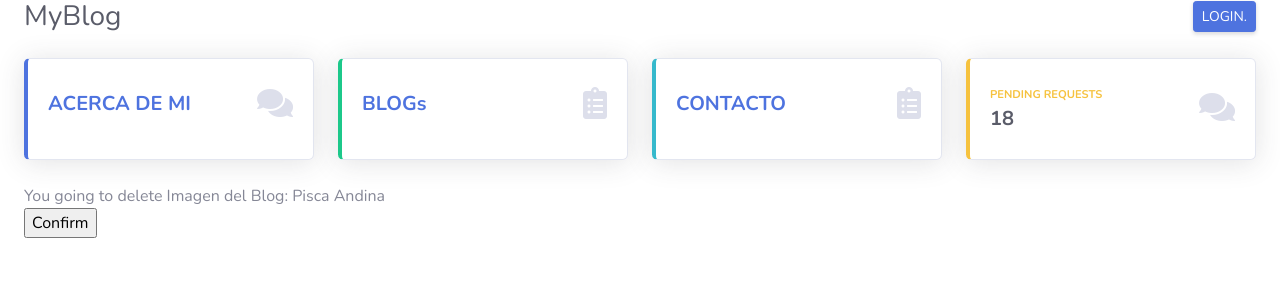
After one commit to agimenox/Proyecto_Final_GimenoAndres, a Django app: page /delete-blog/2/ in a window 1280 px wide. The commit adds this page. Shown: the top 300 px of the page. Run offline with Django 4.2, Linux system fonts and the light colour scheme; data comes from the database, SQL or seed files in the repository; both versions use the stored data as it was after the commit; some libraries are stand-ins or nearby versions.

Commit message:
added delete for blogs with classbasedviews

```diff
--- /dev/null
+++ b/Blog_Project/blog_app/templates/confirm_blog_elimination.html
@@ -0,0 +1,11 @@
+{% extends "home.html" %}
+
+{% block content %}
+<span>You going to delete {{object}}</span>
+
+<form method="post">
+  {% csrf_token %}
+  {{ form.as_p }}
+  <input type="submit" value="Confirm" />
+</form>
+{% endblock content %}
--- a/Blog_Project/blog_app/templates/list_blogs.html
+++ b/Blog_Project/blog_app/templates/list_blogs.html
@@ -12,6 +12,7 @@
 
   <img src="{{ blog.image.url }}" width="200" height="200">
   <a href="{% url 'edit_blog' blog.id %}">Edit</a>
+  <a href="{% url 'delete_blog' blog.id %}">Delete</a>
 </tr>
 {% endfor %}
 {% endblock content %}
--- a/Blog_Project/blog_app/urls.py
+++ b/Blog_Project/blog_app/urls.py
@@ -1,6 +1,6 @@
 from django.urls import path
 from blog_app.views import *
-from .views import BlogCreateView, BlogListView, BlogUpdateView
+from .views import BlogCreateView, BlogListView, BlogUpdateView, BlogDeleteView
 
 
 urlpatterns = [
@@ -8,5 +8,6 @@ urlpatterns = [
     path('create-blog/', BlogCreateView.as_view(), name="create_blog"),
     path('list-blogs/', BlogListView.as_view(), name="list_blogs"),
     path('update-blog/<int:pk>/', BlogUpdateView.as_view(), name="edit_blog"),
+    path('delete-blog/<int:pk>/', BlogDeleteView.as_view(), name="delete_blog"),
 
 ]
--- a/Blog_Project/blog_app/views.py
+++ b/Blog_Project/blog_app/views.py
@@ -29,3 +29,8 @@ class BlogUpdateView(UpdateView):
     fields = ['title', 'subtitle','body','author','date','image','category']
     success_url = reverse_lazy('list_blogs')
     template_name = "edit_blog.html"
+
+class BlogDeleteView(DeleteView):
+    model = Blog
+    success_url = reverse_lazy('list_blogs')
+    template_name = "confirm_blog_elimination.html"
```
Also changed, not shown: Blog_Project/db.sqlite3.
